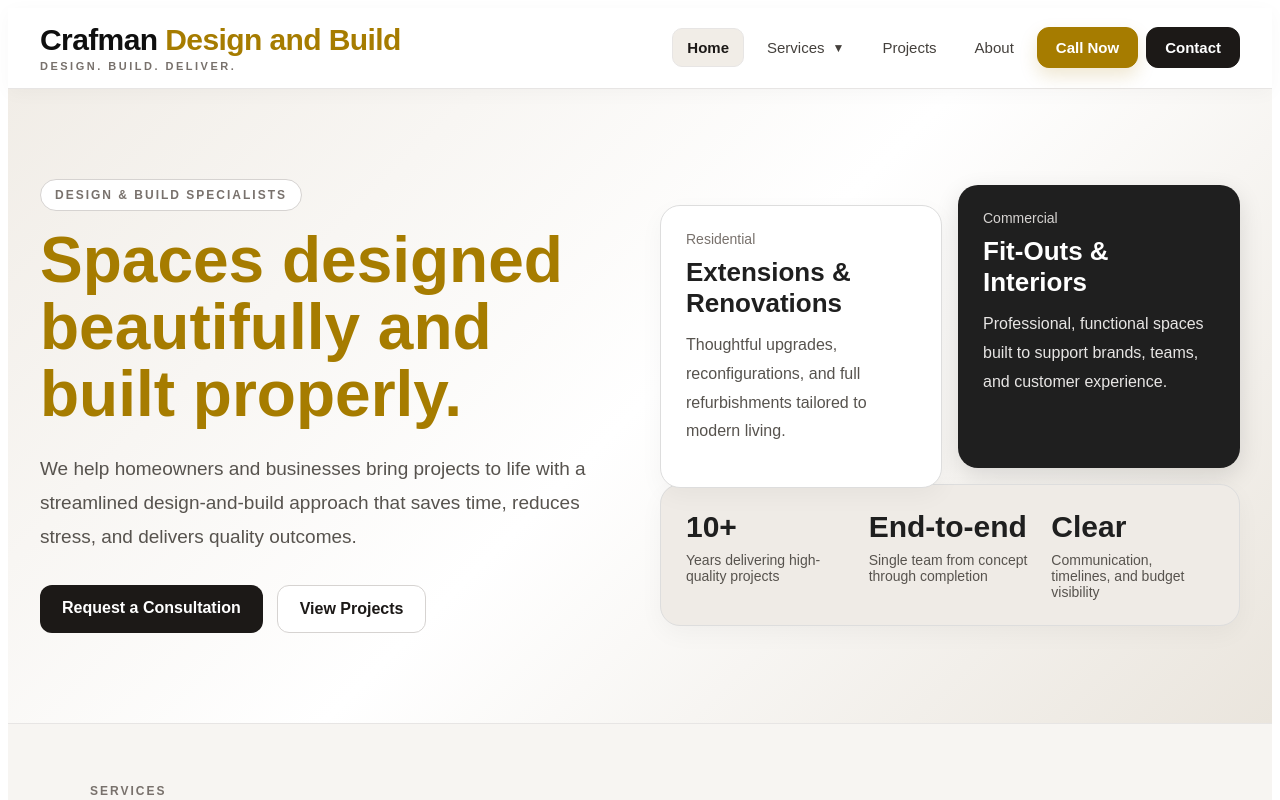
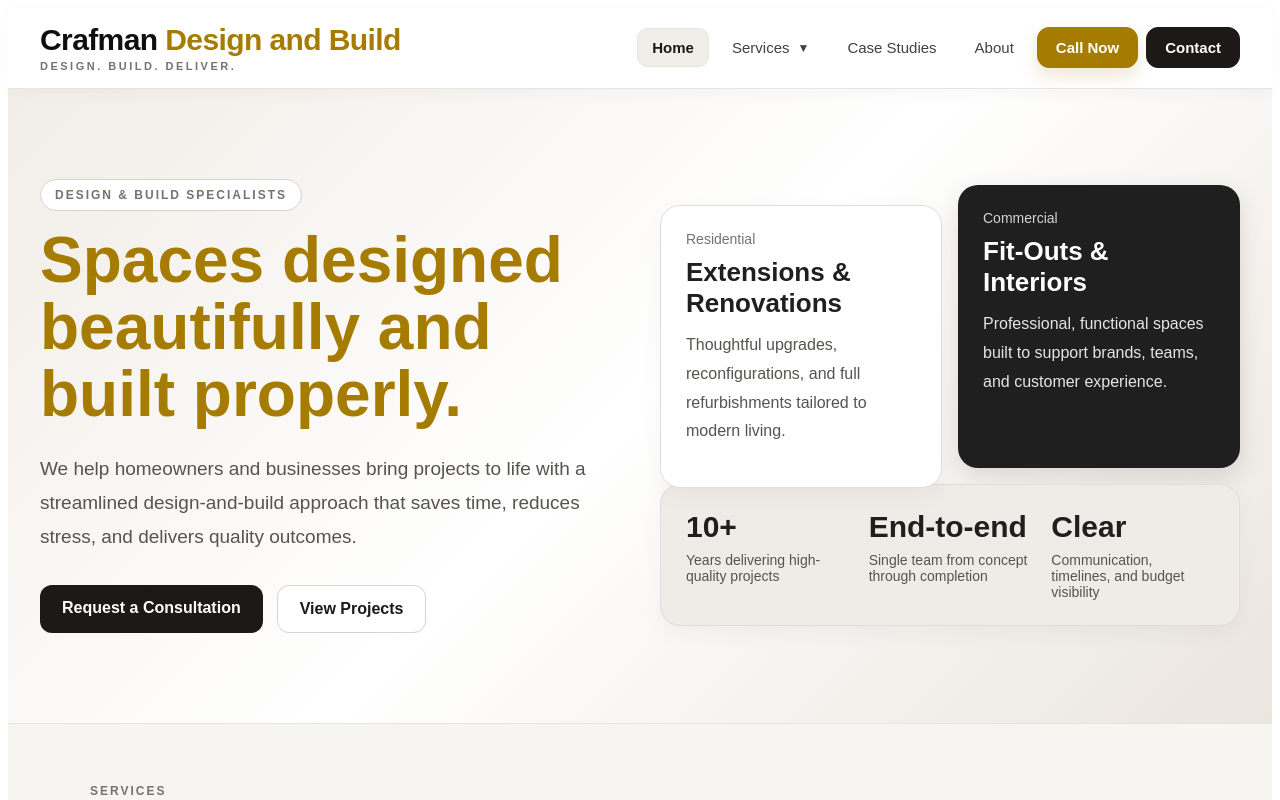
Before and after one commit to brigenujkaj/crafmanwebiste, a React (Vite) app: page / in a window 1280 px wide. Shown: the top 800 px of the page. Built offline with nearby package versions, Linux system fonts and the light colour scheme.

Commit message:
case studies

```diff
--- a/src/components/Layout.jsx
+++ b/src/components/Layout.jsx
@@ -267,8 +267,8 @@ export default function Layout({ children }) {
                             )}
                         </div>
 
-                        <Link to="/projects" style={navLinkStyle("/projects")}>
-                            Projects
+                        <Link to="/case-studies" style={navLinkStyle("/case-studies")}>
+                            Case Studies
                         </Link>
 
                         <Link to="/about" style={navLinkStyle("/about")}>
```
